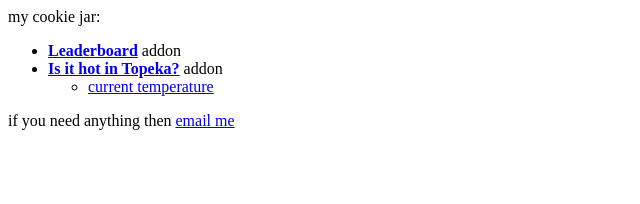
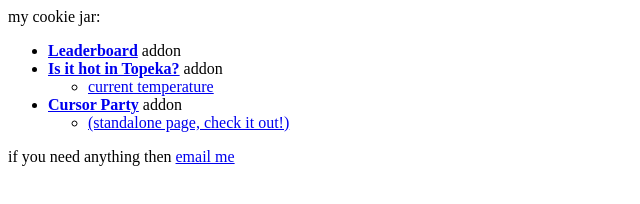
Before and after one commit to kbdspam/c.ookie.click, a plain HTML site: page web/c.ookie.click/er/index.html in a window 1280 px wide. Shown: the whole page, without its empty margins (0-640 px from the left). Drawn offline with Linux system fonts and the light colour scheme.

Commit message:
add Cursor Party links

```diff
--- a/web/c.ookie.click/er/index.html
+++ b/web/c.ookie.click/er/index.html
@@ -21,6 +21,12 @@ my cookie jar:
 			<li><a href="https://c.ookie.click/er/topeka">current temperature</a></li>
 		</ul>
 	</li>
+	<li>
+		<a href="https://steamcommunity.com/sharedfiles/filedetails/?id=3268177089"><b>Cursor Party</b></a> addon
+		<ul>
+			<li><a href="https://cursor-party-0.c.ookie.click/">(standalone page, check it out!)</a></li>
+		</ul>
+	</li>
 </ul>
 if you need anything then <a href="mailto:c@ookie.click">email me</a>
 </body>
```
